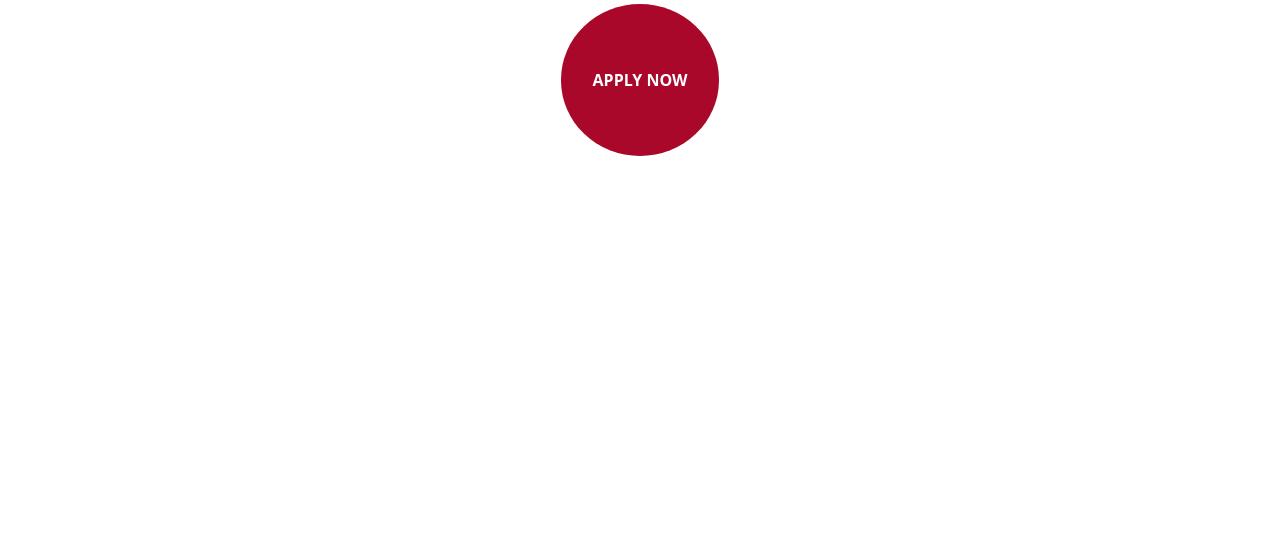
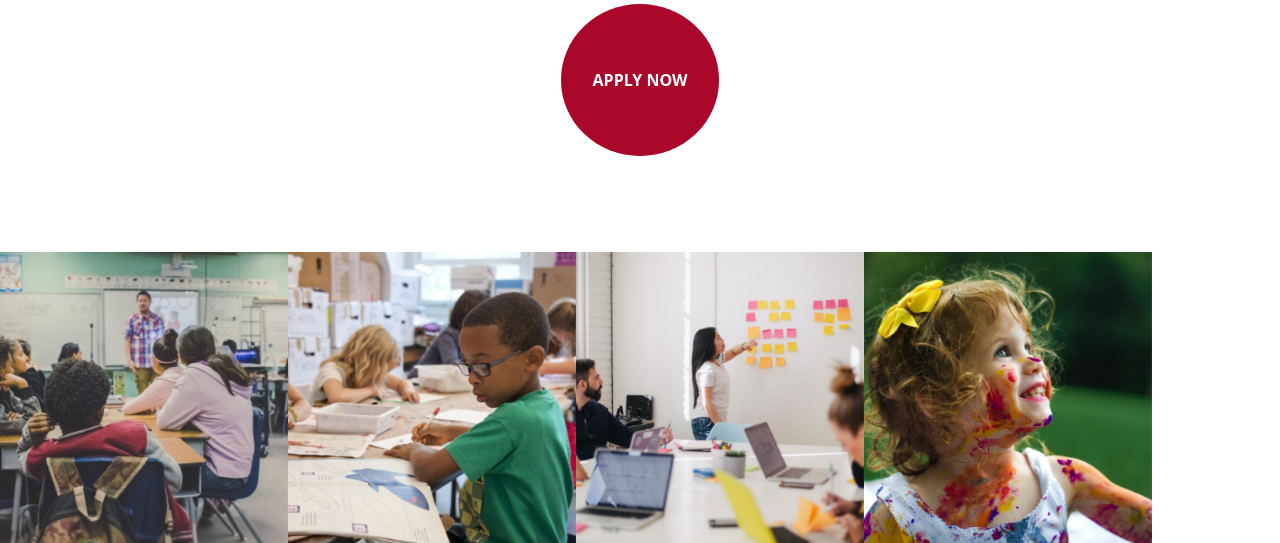
Before and after one commit to RH0IS/GENIO-TECH, a Django app: page / in a window 1280 px wide; the page is wider, and only the part inside the window is pictured. Shown: the part 2443-2986 px from the top of that part. Before the commit the page ends 2599 px from the top of that part, so only its background shows below. Run offline with Django 4.2, Linux system fonts and the light colour scheme; some libraries are stand-ins or nearby versions.

Commit message:
Fahim | section-gallery | added gallery section with local images and hover effect

```diff
--- a/genioapp/static/genioapp/styles.css
+++ b/genioapp/static/genioapp/styles.css
@@ -545,14 +545,55 @@
   white-space: nowrap;
 }
 
-.landing-page .gallery-container {
+.gallery-container {
   display: flex;
-  width: 1440px;
+  /*width: 1440px;*/
   align-items: flex-start;
+  /*position: absolute;*/
+  /*top: 2648px;*/
+  /*left: 0;*/
+  /*background-color: #9e6565;*/
+}
+
+.gallery-img-container{
+  width: 18rem;
+  position: relative;
+  /*display: flex;*/
+  /*align-items: center;*/
+  /*justify-content: center;*/
+}
+
+.gallery-img{
+  opacity: 1;
+  display: block;
+  width: 100%;
+  height: auto;
+  transition: .5s ease;
+  backface-visibility: hidden;
+}
+
+.gallery-img--hover-text{
+  transition: .5s ease;
+  opacity: 0;
   position: absolute;
-  top: 2648px;
-  left: 0;
-  background-color: #9e6565;
+  top: 50%;
+  left: 50%;
+  transform: translate(-50%, -50%);
+  -ms-transform: translate(-50%, -50%);
+  text-align: center;
+  background-color: rgba(170, 8, 42, .75);
+  width: 100%;
+  height: 100%;
+  color: white;
+  padding: 25% 10%;
+}
+
+.gallery-img-container:hover .gallery-img {
+  opacity: 0.3;
+}
+
+.gallery-img-container:hover .gallery-img--hover-text {
+  opacity: 1;
 }
 
 .landing-page .frame-7 {
@@ -786,6 +827,7 @@
   flex-direction: column;
   align-items: center;
   padding: 2rem 4rem;
+  margin-bottom: 4rem;
 }
 
 .btn-CTA{
--- a/templates/genioapp/index.html
+++ b/templates/genioapp/index.html
@@ -209,10 +209,56 @@
     </div>
   </div>
 </section>
-    <section class="section-CTA">
-        <h1 class="about-header">How to enroll your child to a class?</h1>
-    <div class="btn-CTA--container">
-        <button class="btn-CTA">APPLY NOW</button>
+<section class="section-CTA">
+    <h1 class="about-header">How to enroll your child to a class?</h1>
+<div class="btn-CTA--container">
+    <button class="btn-CTA">APPLY NOW</button>
+</div>
+</section>
+<section class="section-gallery">
+    <div class="gallery-container">
+        <div class="gallery-img-container">
+            <img class="gallery-img" src="{% static 'genioapp/img/gallery-1.png' %}"/>
+            <div class="gallery-img--hover-text">
+                <h3>Gallery - Scratch</h3>
+                <p>Children can learn in a fun and
+                    interactive way which stimulates
+                    their curiosity and desire to learn
+                </p>
+            </div>
+
+        </div>
+        <div class="gallery-img-container">
+            <img class="gallery-img" src="{% static 'genioapp/img/gallery-2.png' %}"/>
+            <div class="gallery-img--hover-text">
+                <h3>Gallery - Scratch</h3>
+                <p>Children can learn in a fun and
+                    interactive way which stimulates
+                    their curiosity and desire to learn
+                </p>
+            </div>
+
+        </div>
+        <div class="gallery-img-container">
+            <img class="gallery-img" src="{% static 'genioapp/img/gallery-3.png' %}"/>
+            <div class="gallery-img--hover-text">
+                <h3>Gallery - Scratch</h3>
+                <p>Children can learn in a fun and
+                    interactive way which stimulates
+                    their curiosity and desire to learn
+                </p>
+            </div>
+        </div>
+        <div class="gallery-img-container">
+            <img class="gallery-img" src="{% static 'genioapp/img/gallery-4.png' %}"/>
+            <div class="gallery-img--hover-text">
+                <h3>Gallery - Scratch</h3>
+                <p>Children can learn in a fun and
+                    interactive way which stimulates
+                    their curiosity and desire to learn
+                </p>
+            </div>
+        </div>
     </div>
-    </section>
+</section>
 {% endblock %}
```
Also changed, not shown: genioapp/static/genioapp/img/gallery-1.png (added), genioapp/static/genioapp/img/gallery-2.png (added), genioapp/static/genioapp/img/gallery-3.png (added), genioapp/static/genioapp/img/gallery-4.png (added).
